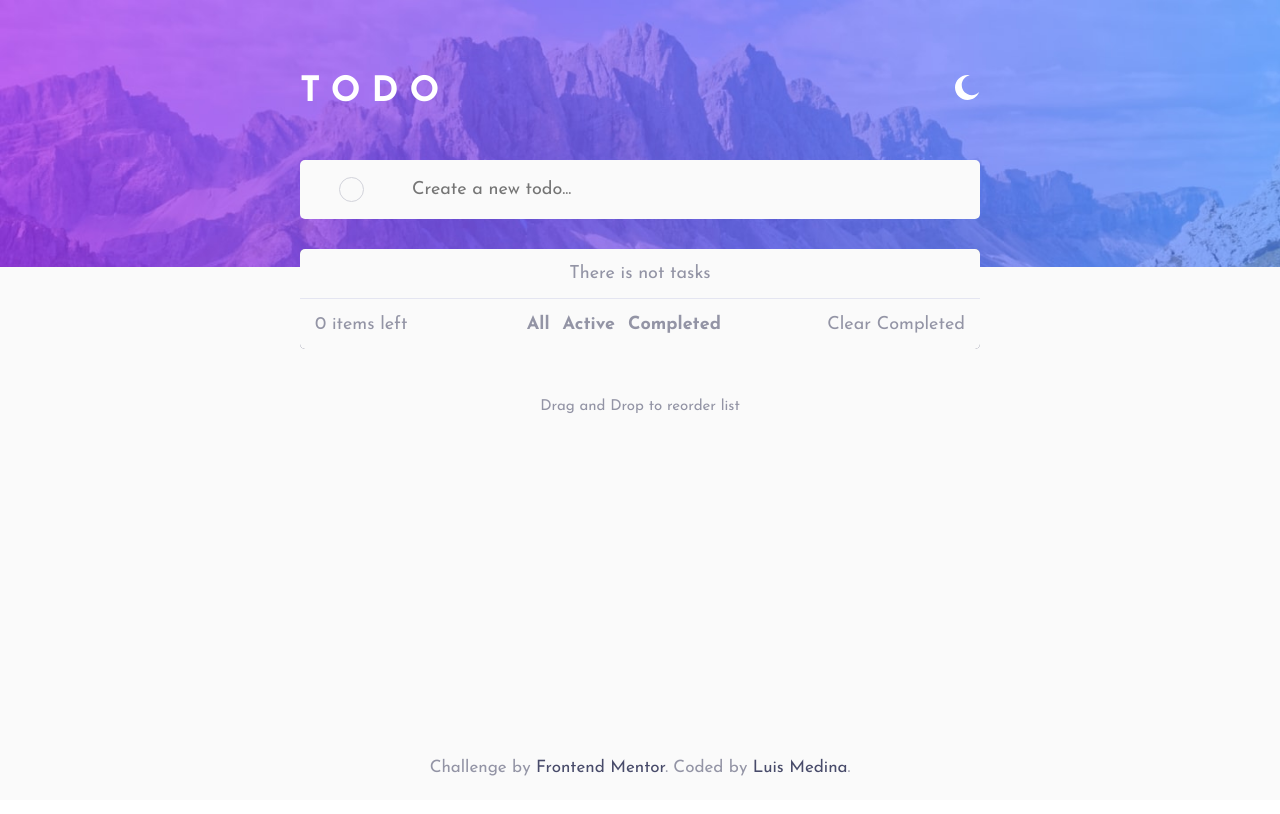
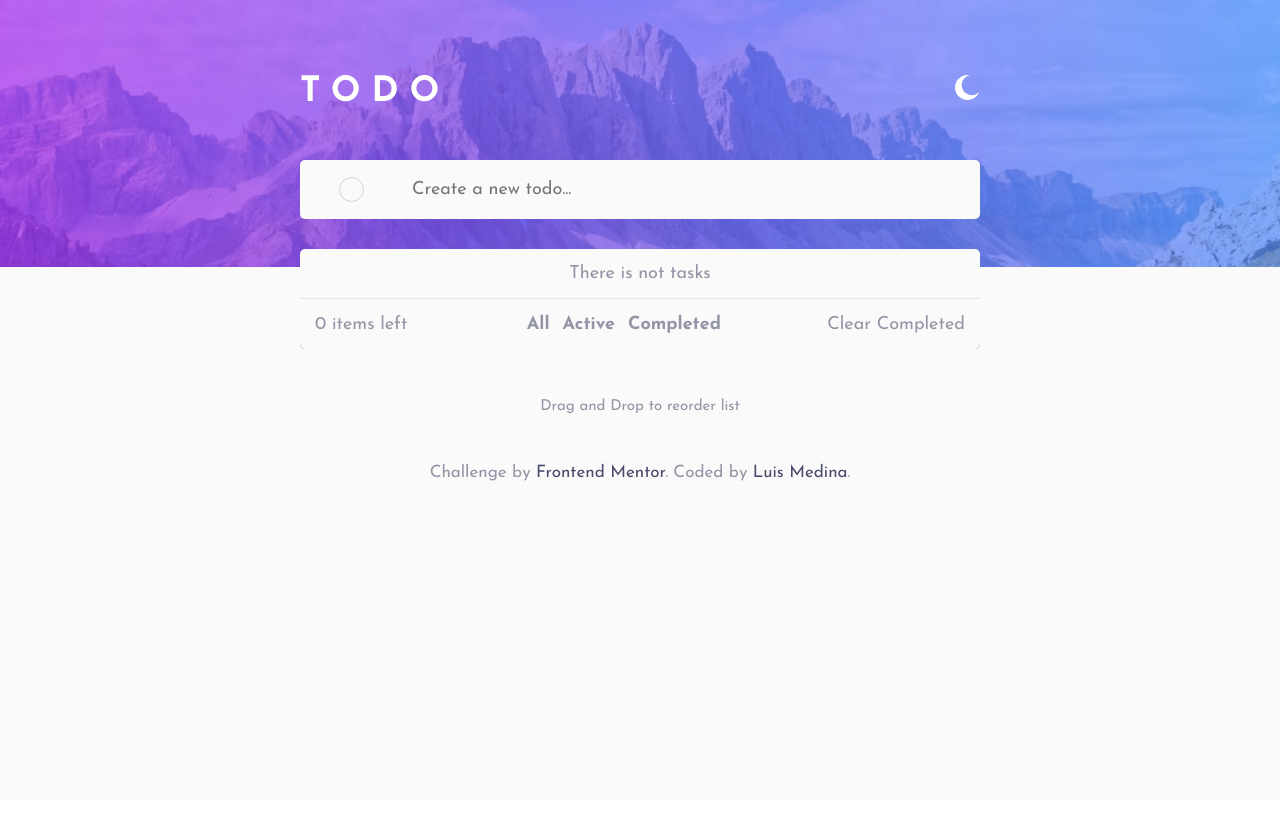
Before and after one commit to lamc305/Todo-App, a React (Vite) app: page / in a window 1280 px wide. Shown: the top 814 px of the page. Built offline with nearby package versions, Linux system fonts and the light colour scheme.

Commit message:
fix attribution position

```diff
--- a/src/components/Attribution/stylesAttribution.css
+++ b/src/components/Attribution/stylesAttribution.css
@@ -1,10 +1,6 @@
 .attribution {
-  width: 50vw;
-  position: absolute;
-  bottom: 3%;
-  right: 0;
-  left: 0;
-  margin: auto;
+  width: 50%;
+  margin: 50px auto;
   text-align: center;
 }
 
--- a/src/components/Background/backgroundStyles.css
+++ b/src/components/Background/backgroundStyles.css
@@ -1,8 +1,9 @@
 .backgroundApp {
   display: grid;
   grid-template-rows: 1fr 3fr;
-  min-width: 100vw;
-  min-height: 100vh;
+  min-width: 100%;
+  min-height: 100%;
+  height: 100vh;
   position: absolute;
   top: 0;
   z-index: -1;
--- a/src/index.css
+++ b/src/index.css
@@ -7,7 +7,7 @@
 }
 
 .App {
-  min-height: 100%;
+  height: 100vh;
   min-width: 100%;
 }
 
```
